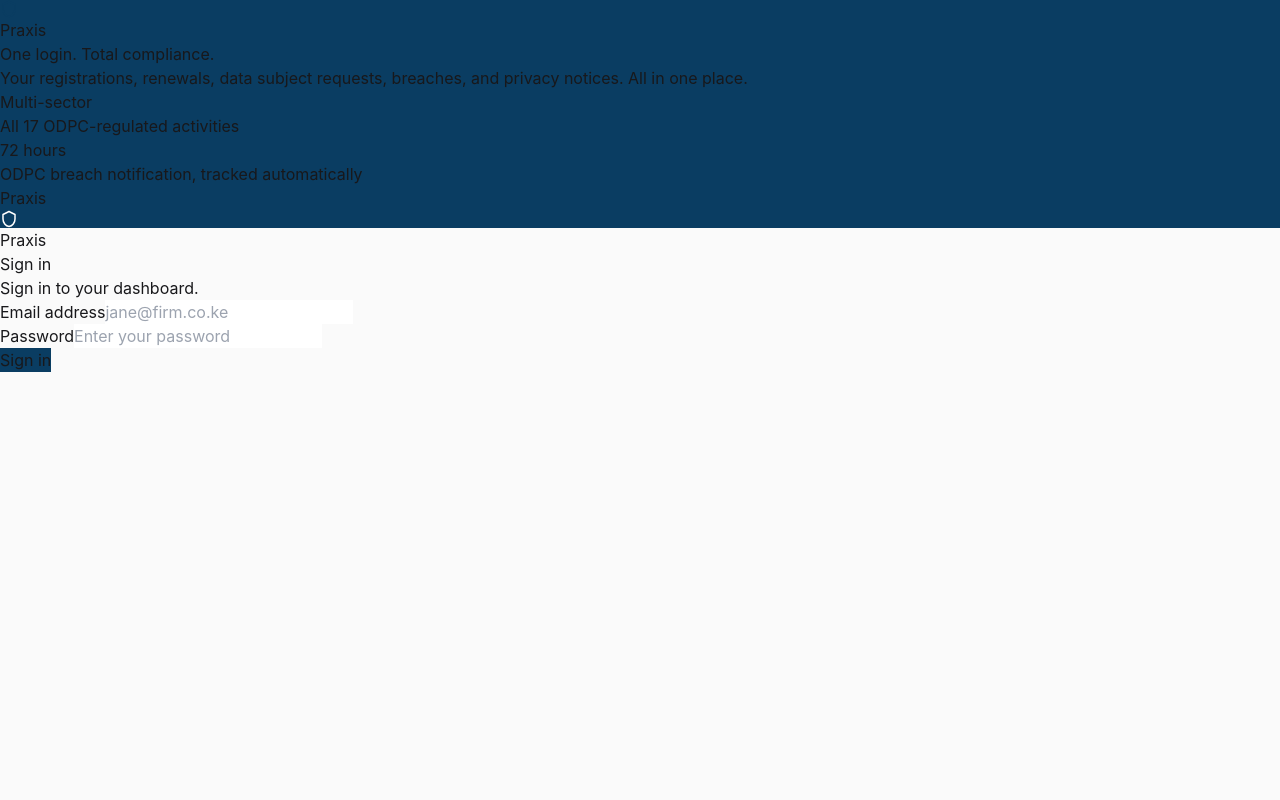
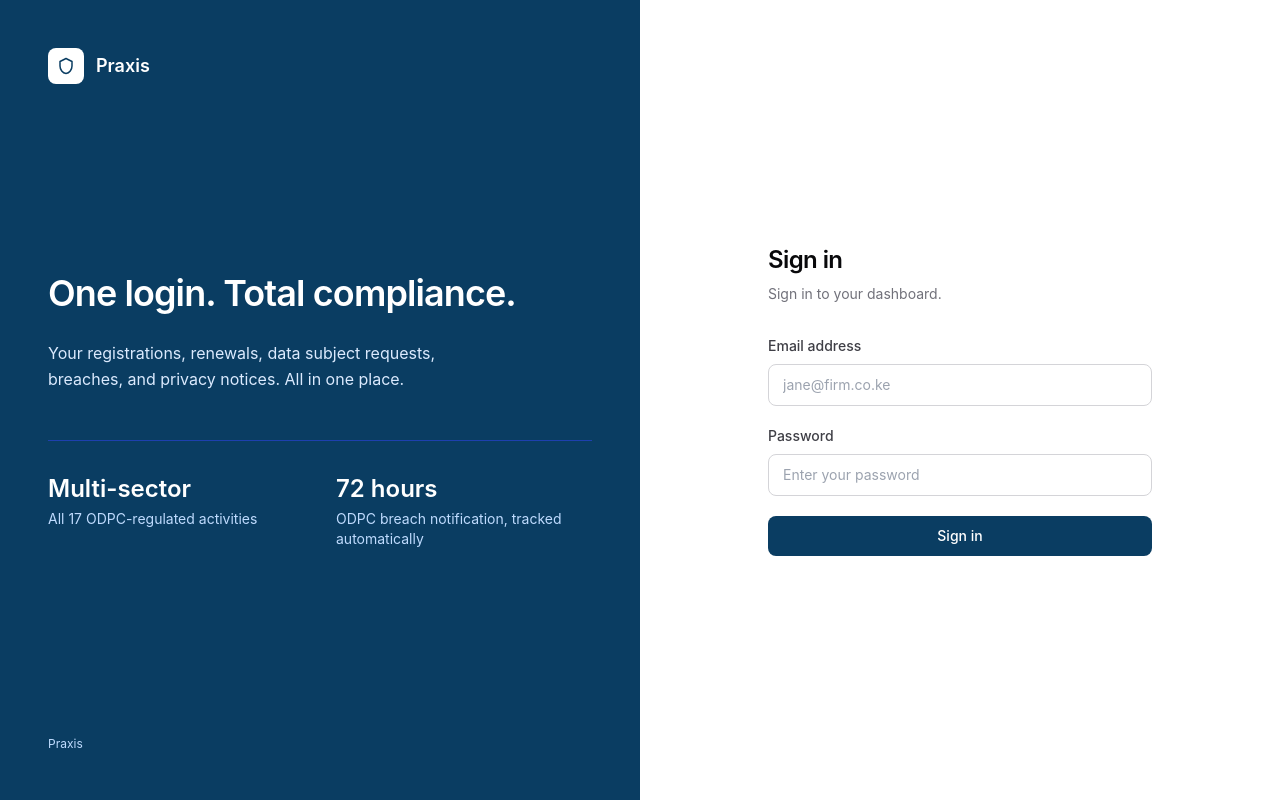
Before and after one commit to sedneymobisa6-dot/Praxis, a Next.js app: page /firm/login in a window 1280 px wide. Built offline with nearby package versions, Linux system fonts and the light colour scheme; no server answers.

Commit message:
Create tailwind.config.js

```diff
--- /dev/null
+++ b/tailwind.config.js
@@ -0,0 +1,23 @@
+/** @type {import('tailwindcss').Config} */
+module.exports = {
+  content: [
+    "./app/**/*.{js,ts,jsx,tsx,mdx}",
+    "./components/**/*.{js,ts,jsx,tsx,mdx}",
+  ],
+  theme: {
+    extend: {
+      colors: {
+        brand: {
+          black: "#000000",
+          beige: "#F5F3EF",
+          red: "#D7263D",
+          blue: "#0A3D62", // Keeping the ODPC blue for UI elements
+        },
+      },
+      fontFamily: {
+        sans: ["Inter", "system-ui", "sans-serif"],
+      },
+    },
+  },
+  plugins: [],
+};
```
